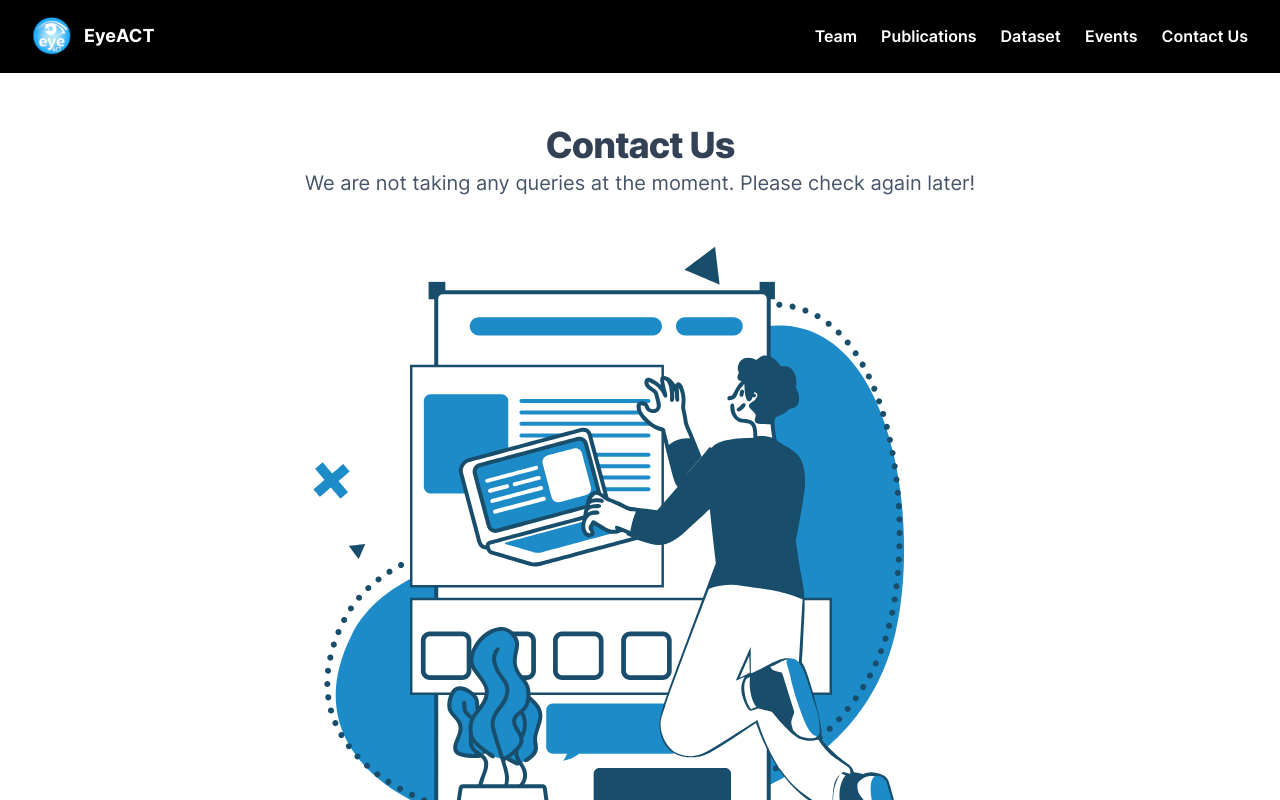
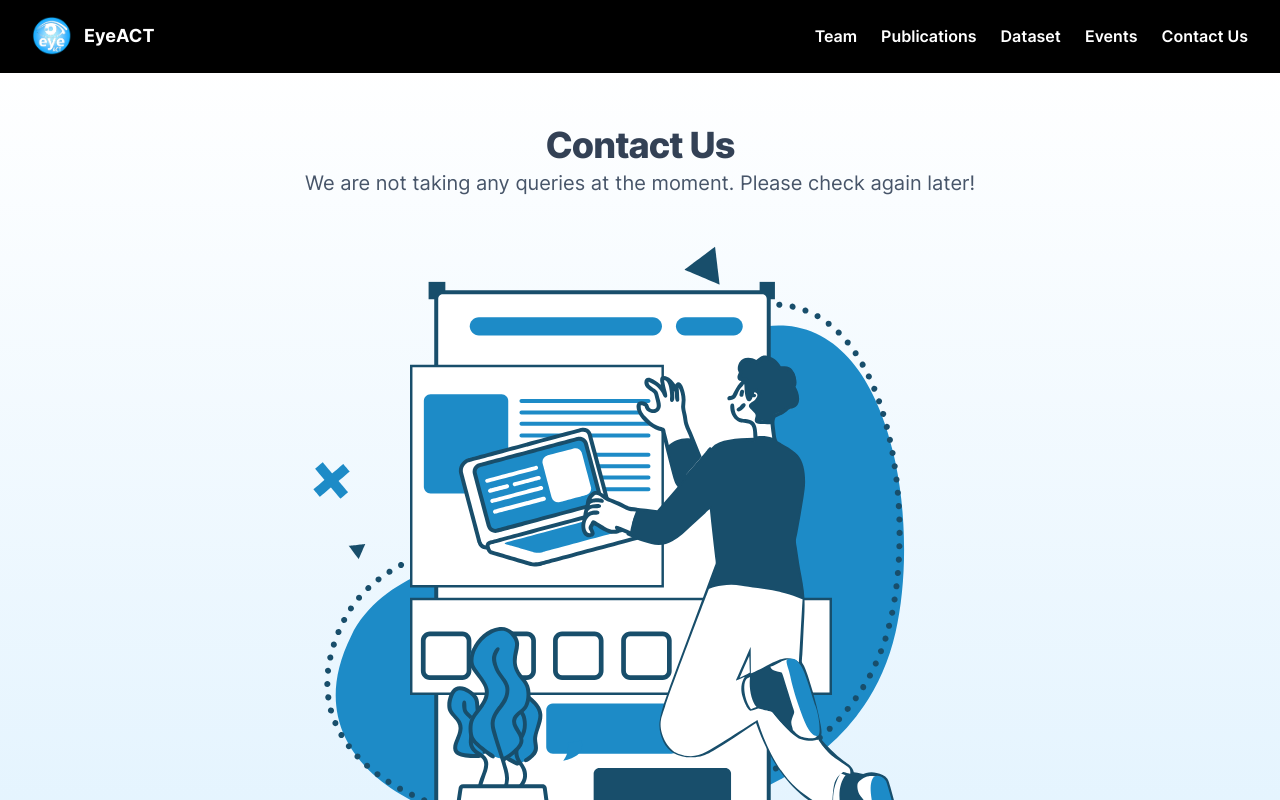
Before and after one commit to EyeACT/eyeactstudy.org, a Next.js app: page /contact in a window 1280 px wide. Shown: the top 800 px of the page. Built offline with nearby package versions, Linux system fonts and the light colour scheme; what tailwindcss-debug-screens would draw is missing.

Commit message:
feat: :sparkles: add gradient bg to contact us page

```diff
--- a/src/pages/contact.tsx
+++ b/src/pages/contact.tsx
@@ -32,7 +32,7 @@ const ContactUs: React.FC = () => {
         <main>
           <SkipNavContent />
 
-          <section className='bg-white'>
+          <section className='bg-gradient-to-t from-sky-100 to-white'>
             <div className='mx-auto max-w-screen-md px-4 py-8 lg:pb-0 lg:pt-16'>
               <h1 className='mb-1 text-center text-3xl font-extrabold tracking-tight sm:text-4xl'>
                 Contact Us
```
